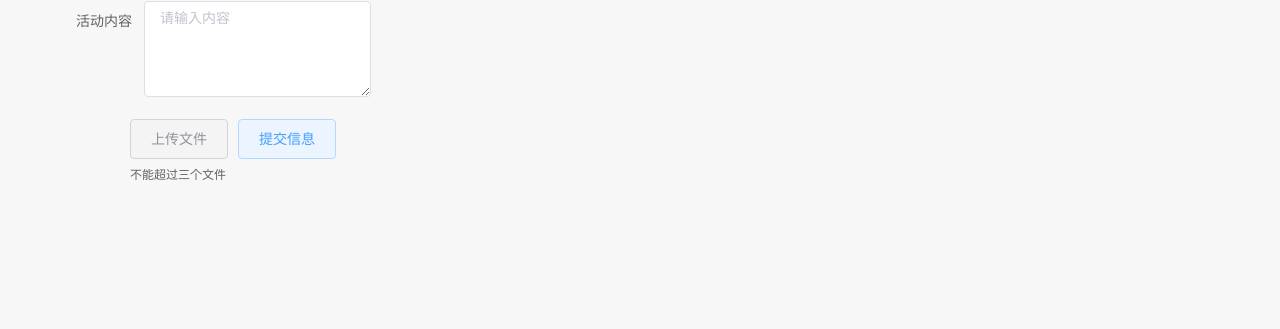
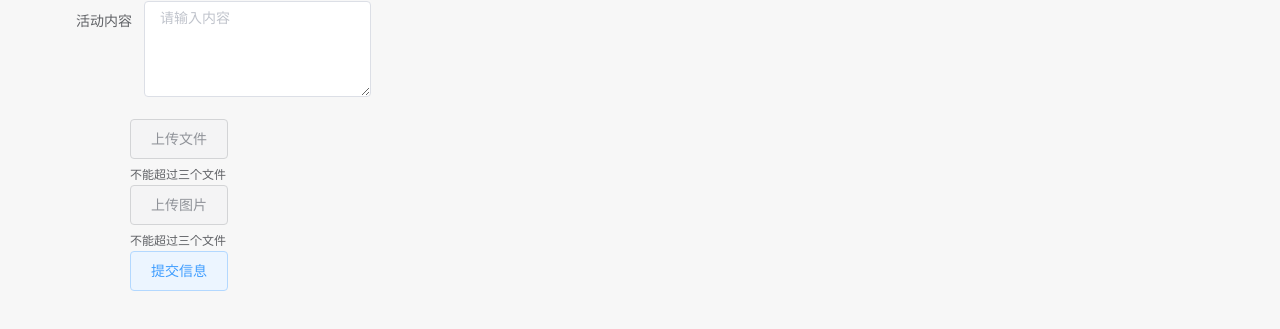
Before and after one commit to ddlong555/realvolunteer, a Vue app: page /team in a window 1280 px wide. Shown: the part 389-718 px from the top of the page. Built offline with nearby package versions, Linux system fonts and the light colour scheme; a web font is replaced by a local one; what vue-dplayer, vue-photo-preview would draw is missing.

Commit message:
file uploadinggggg……

```diff
--- a/src/pages/activityDisplay/content/information.vue
+++ b/src/pages/activityDisplay/content/information.vue
@@ -11,7 +11,7 @@
         <h>参加人数:{{ name }}</h>
       </div>
       <div class="place">
-        <h>{{ place }}</h>
+        <h>地点:{{ place }}</h>
       </div>
       <div class="evaluate">
         <p>活动详情：</p>
--- a/src/pages/team/content/contents.vue
+++ b/src/pages/team/content/contents.vue
@@ -33,16 +33,29 @@
           class="upload-demo"
           ref="upload"
           action="#"
-          :on-change="handleChange"
-          :on-remove="handleRemove"
+          :on-change="handleChange1"
+          :on-remove="handleRemove1"
           :limit="3"
           multiple
           :file-list="form.fileList"
           :auto-upload="false">
         <el-button type="info" plain @click="upload">上传文件</el-button>
-        <el-button type="primary" plain @click="submit">提交信息</el-button>
         <div slot="tip" class="el-upload__tip">不能超过三个文件</div>
       </el-upload>
+      <el-upload
+          class="upload-demo"
+          ref="upload"
+          action="#"
+          :on-change="handleChange2"
+          :on-remove="handleRemove2"
+          :limit="3"
+          multiple
+          :file-list="form.picList"
+          :auto-upload="false">
+        <el-button type="info" plain @click="upload">上传图片</el-button>
+        <div slot="tip" class="el-upload__tip">不能超过三个文件</div>
+      </el-upload>
+      <el-button type="primary" plain @click="submit">提交信息</el-button>
     </el-row>
   </div>
 </template>
@@ -61,6 +74,7 @@ export default {
         place:'',
         textarea:'',
         fileList: [],
+        picList: [],
       },
     }
   },
@@ -80,7 +94,6 @@ export default {
     submit(){
       var that = this;
       let formData = new FormData();
-      console.log(that.$refs.upload);
       formData.append("activityName",that.form.name);
       formData.append("activityContent",that.form.textarea);
       formData.append("enrolledNumber",0);
@@ -90,9 +103,54 @@ export default {
       formData.append("activityPlace",that.form.place);
       formData.append("isActivityPicture",true);
       formData.append("isSignFileModel",true);
-      this.$refs.upload.uploadFiles.map((item)=> {
+      // that.$refs.upload.uploadFiles.map((item)=> {
+      //   formData.append("signFileModel", item.raw,item.name);
+      // })
+      that.form.fileList.map((item)=> {
         formData.append("signFileModel", item.raw);
       })
+      that.form.picList.map((item)=> {
+        formData.append(" activityPicture", item.raw);
+      })
+      let config = {
+        "token":this.$store.getters.getToken,
+        'Content-Type':'multipart/form-data',
+      };
+      console.log(that.form.fileList)
+      this.$axios.post('/api/volunteer/activity/addActivity', formData, config)
+          .then(function (response) {
+            if (response.data.status == 1) {
+              that.$message({
+                message: `${that.form.fileList.length}个文件(上传/更新)成功`,
+                type: 'success'
+              });
+            } else {
+              that.$message({
+                message: response.data.msg,
+                type: 'error'
+              });
+            }
+          }).catch(function (error) {
+        console.log(error);
+      })
+      // this.$axios({
+      //   'url':"/api/volunteer/activity/addActivity",
+      //   'method':'POST',
+      //   'data':formData,
+      //   headers:{
+      //     "token":this.$store.getters.getToken,
+      //     'Content-Type':'multipart/form-data',
+      //   }
+      // }).then((res)=>{
+      //   console.log(res);
+      //   if(res.data.success == true){
+      //     alert("上传文件成功！")
+      //     console.log(formData);
+      //   }
+      //   else{
+      //     alert("失败！")
+      //   }
+      // })
       // this.$axios.post("/api/volunteer/activity/addActivity",JSON.stringify({
       //   "activityList": [{
       //     "activityName": that.form.name,
@@ -121,31 +179,24 @@ export default {
       //     .catch(function (error) {
       //       console.log(error);
       //     });
-      this.$axios({
-        'url':"/api/volunteer/activity/addActivity",
-        'method':'POST',
-        'data':formData,
-        headers:{
-          "token":this.$store.getters.getToken,
-          'Content-Type':'multipart/form-data',
-        }
-      }).then((res)=>{
-        if(res.data.success == true){
-          alert("上传文件成功！")
-        }
-        else{
-          alert("失败！")
-        }
-      })
     },
-    handleChange(file, fileList) {
-      console.log(this.form.fileList);
+    handleChange1(file, fileList) {
+      // console.log(this.form.fileList);
       this.form.fileList = fileList
-      console.log(this.$refs.upload.uploadFiles);
-      console.log(file);
+      // console.log(this.$refs.upload.uploadFiles);
+      // console.log(file);
     },
-    handleRemove(file, fileList) {
+    handleRemove1(file, fileList) {
       console.log(file, fileList);
+    },
+    handleChange2(file, picList) {
+      // console.log(this.form.fileList);
+      this.form.picList = picList
+      // console.log(this.$refs.upload.uploadFiles);
+      // console.log(file);
+    },
+    handleRemove2(file, picList) {
+      console.log(file, picList);
     },
   }
 }
--- a/vue.config.js
+++ b/vue.config.js
@@ -12,7 +12,7 @@ module.exports = {
         hotOnly: false,
         proxy: {
             '/api': {
-                target: 'http://172.30.229.164:8080', //API服务器的地址
+                target: 'http://172.30.221.77:8080', //API服务器的地址
                 changeOrigin: true,
                 pathRewrite: {
                     '^/api': ''
```
